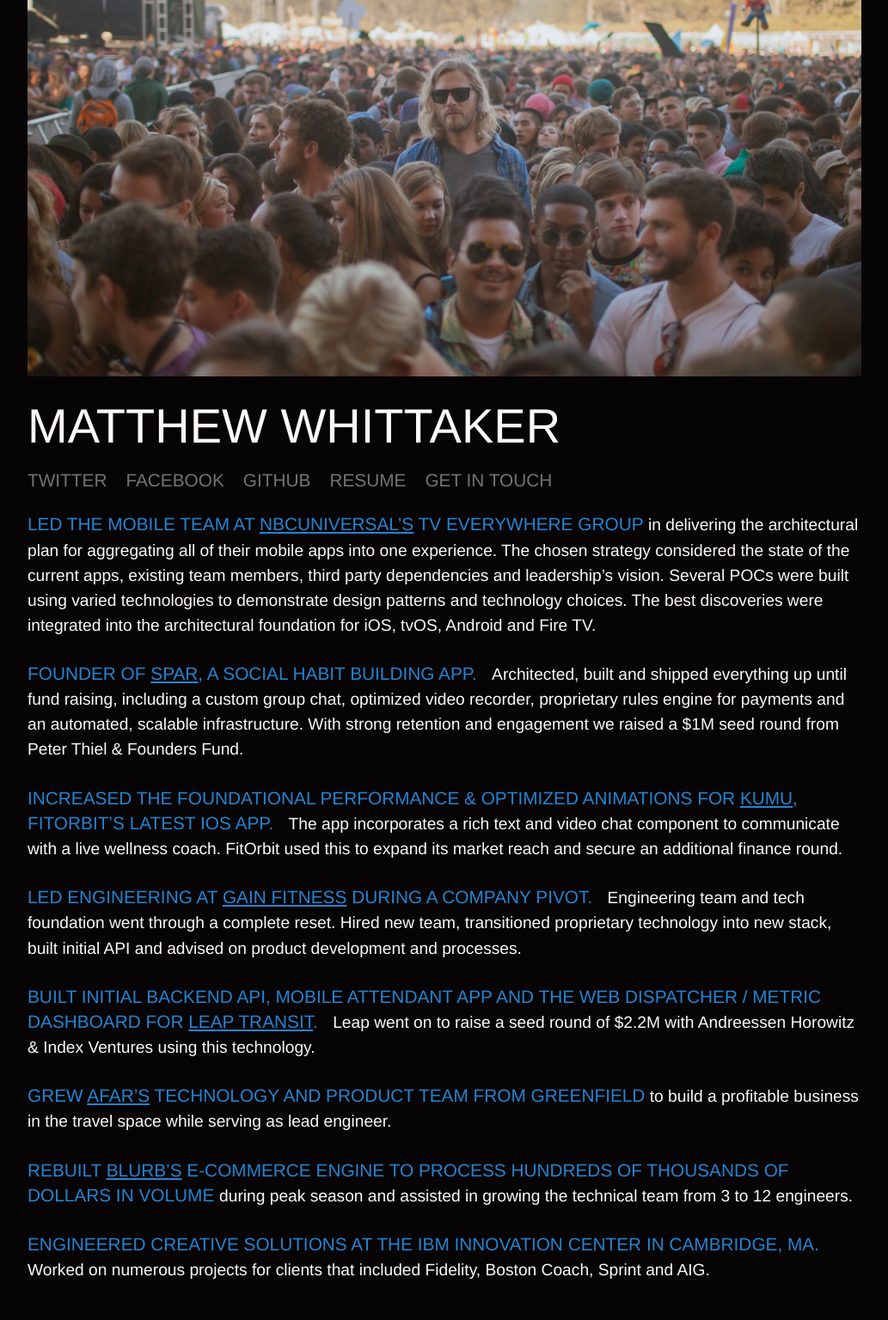
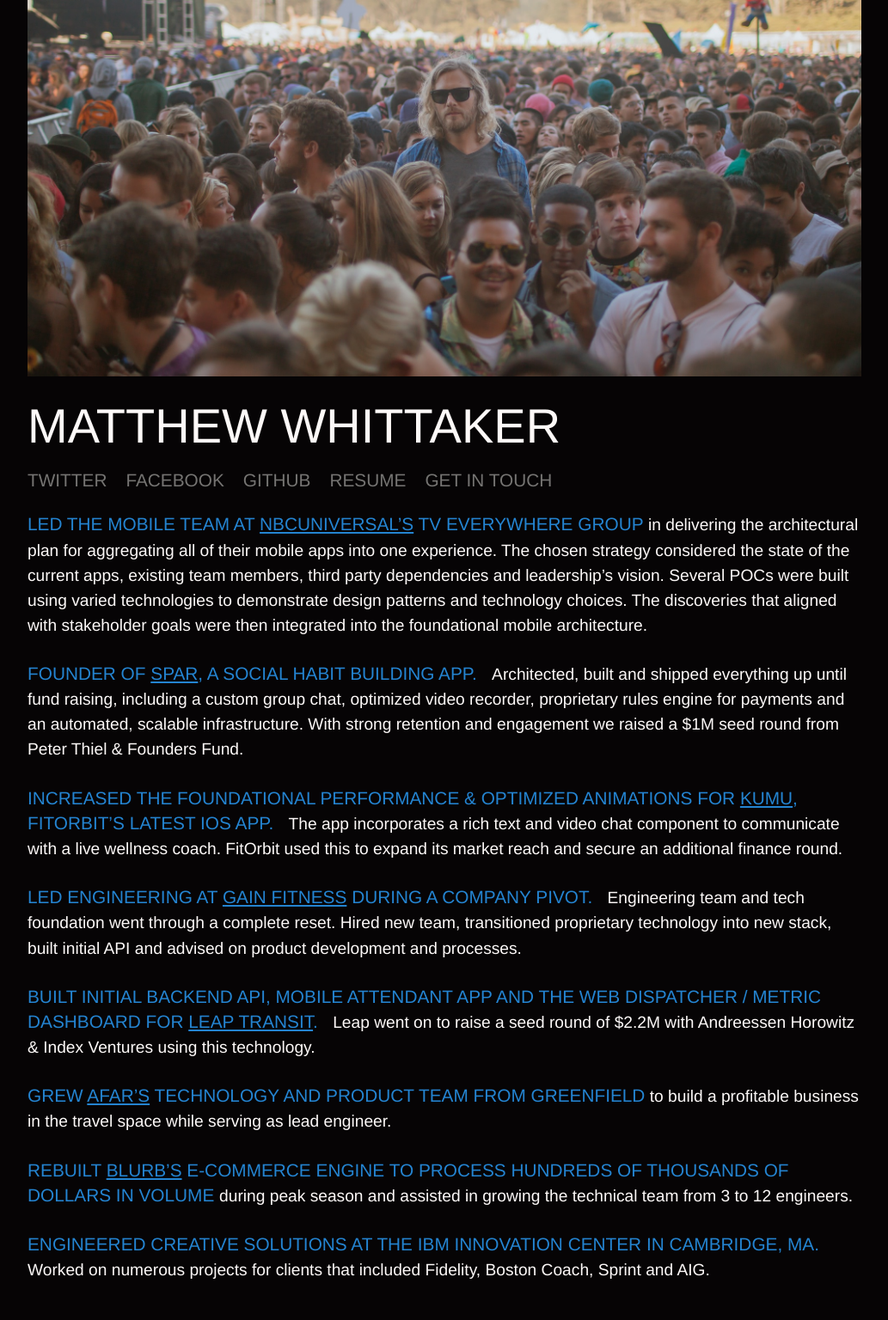
Before and after one commit to mwhitt/mwhittaker.com, a Jekyll site: the page built from index.html, in a window 1280 px wide. Shown: the whole page at 86% size, without its empty margins (123-1156 px from the left). Built offline with Jekyll 4.4.1, drawn with Linux system fonts in a browser that asks for light colours.

Commit message:
NBCU copy change

```diff
--- a/index.html
+++ b/index.html
@@ -28,7 +28,7 @@
 
 <div class="row">
   <div class="large-12 columns experience">
-    <h3>Led the mobile team at <a href="http://www.nbcuniversal.com" target="_blank">NBCUniversal&rsquo;s</a> TV everywhere group <small>in delivering the architectural plan for aggregating all of their mobile apps into one experience. The chosen strategy considered the state of the current apps, existing team members, third party dependencies and leadership&rsquo;s vision. Several POCs were built using varied technologies to demonstrate design patterns and technology choices. The best discoveries were integrated into the architectural foundation for iOS, tvOS, Android and Fire TV.</small></h3>
+    <h3>Led the mobile team at <a href="http://www.nbcuniversal.com" target="_blank">NBCUniversal&rsquo;s</a> TV everywhere group <small>in delivering the architectural plan for aggregating all of their mobile apps into one experience. The chosen strategy considered the state of the current apps, existing team members, third party dependencies and leadership&rsquo;s vision. Several POCs were built using varied technologies to demonstrate design patterns and technology choices. The discoveries that aligned with stakeholder goals were then integrated into the foundational mobile architecture.</small></h3>
   </div>
 </div>
 
```
